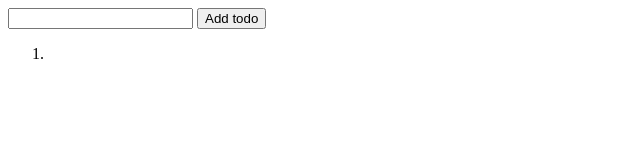
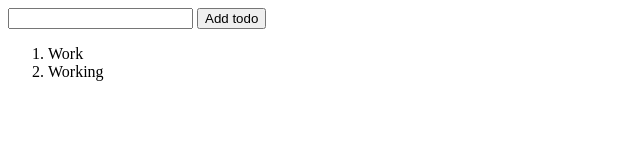
Before and after one commit to acciojob/To-do-List-Dhruwvaviya999, a website: page main.html in a window 1280 px wide. Shown: the whole page, without its empty margins (0-640 px from the left). Drawn offline with Linux system fonts and the light colour scheme.

Commit message:
created a submission

```diff
--- a/main.html
+++ b/main.html
@@ -12,7 +12,8 @@
     <button id="addTodoBtn">Add todo</button>
     <!-- your javascript must add todos inside the following tag as <li> tags! -->
     <ol id="todoList">
-		<li></li>
+		<li>Work</li>
+		<li>Working</li>
 	</ol>
 </body>
 </html>
```
